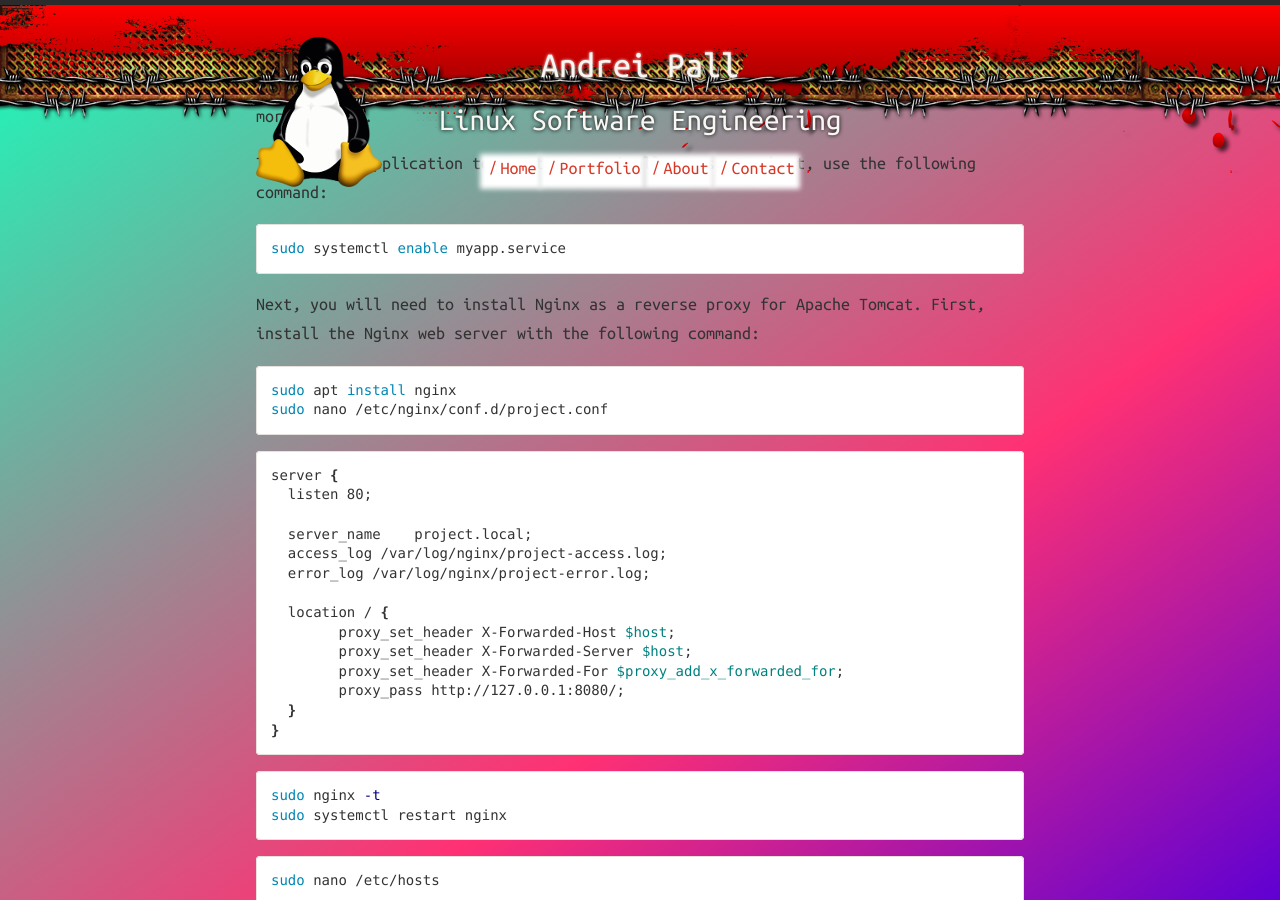
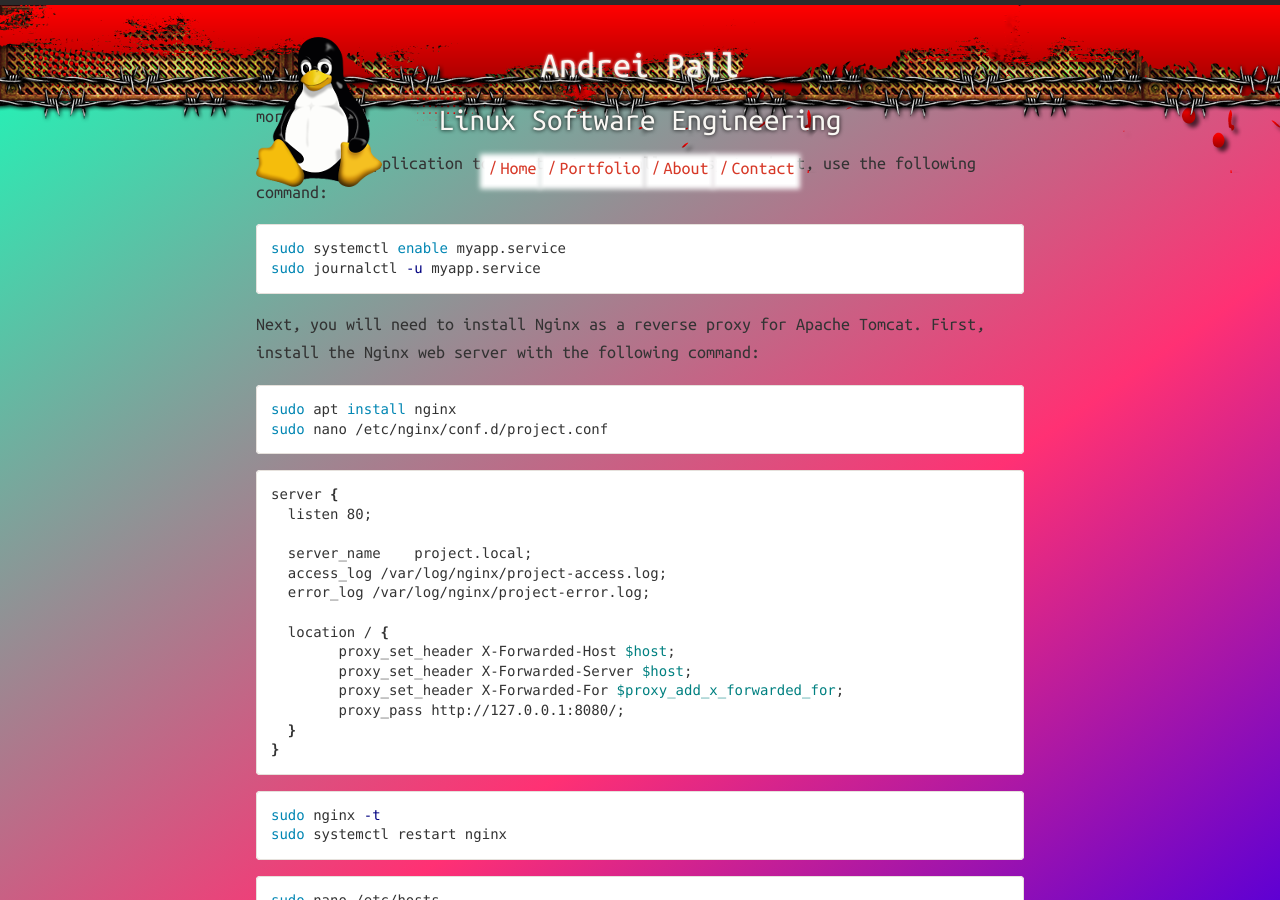
Before and after one commit to andreipall/andreipall.github.io, a Jekyll site: the page built from _posts/2024-01-26-how-to-install-a-spring-boot-web-application-with-nginx-as-reverse-proxy-on-debian.markdown, in a window 1280 px wide and 900 px high, scrolled down 1052 px. Built offline with Jekyll 4.4.1, drawn with Linux system fonts in a browser that asks for light colours; comment, search, counter and statistics services are not loaded.

Commit message:
Update 2024-01-26-how-to-install-a-spring-boot-web-application-with-nginx-as-reverse-proxy-on-debian.markdown

```diff
--- a/_posts/2024-01-26-how-to-install-a-spring-boot-web-application-with-nginx-as-reverse-proxy-on-debian.markdown
+++ b/_posts/2024-01-26-how-to-install-a-spring-boot-web-application-with-nginx-as-reverse-proxy-on-debian.markdown
@@ -31,6 +31,7 @@ WantedBy=multi-user.target
 <p>To flag the application to start automatically on system boot, use the following command:</p>
 {% highlight bash %}
 sudo systemctl enable myapp.service
+sudo journalctl -u myapp.service
 {% endhighlight %}
 <p>Next, you will need to install Nginx as a reverse proxy for Apache Tomcat. First, install the Nginx web server with the following command:</p>
 {% highlight bash %}
```
